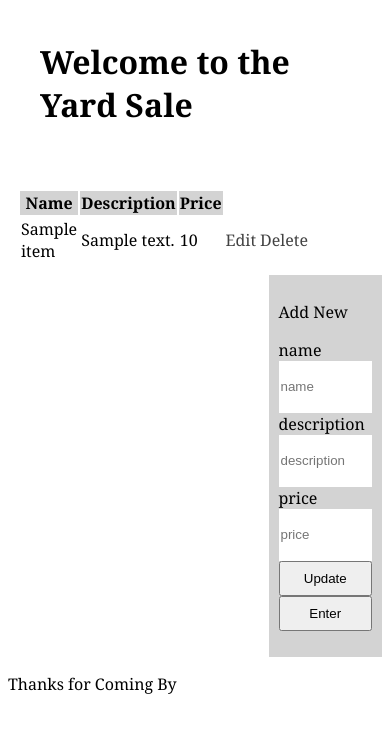
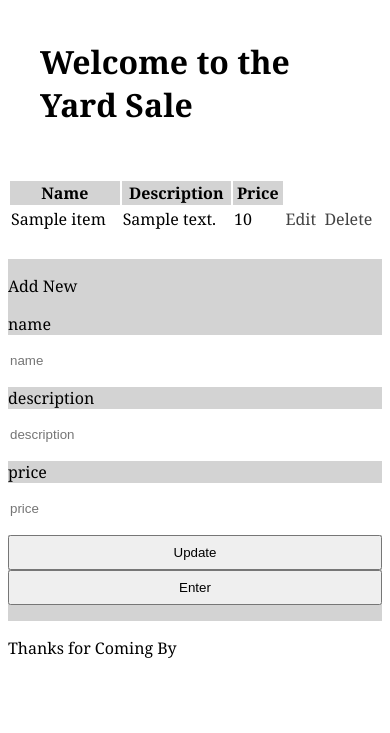
Before and after one commit to lukedanielchang/yardsale, a PHP site: page / in a window 390 px wide. Shown: the top 733 px of the page. Run offline with PHP 8.4, Linux system fonts and the light colour scheme; tables that the repository leaves empty or names only in its code hold one stand-in row (values such as "Sample post").

Commit message:
Add files via upload
switched to flexbox.   added media queries

```diff
--- a/style.css
+++ b/style.css
@@ -1,5 +1,4 @@
 /*global*/
-
 h1{
     padding: 1em;
 }
@@ -12,7 +11,13 @@ a{
     text-decoration: none;
     color: #424242;
 }
+.left{
+    width: 100%;
+}
 
+.right{
+    width: 40%;
+}
 /*table styles*/
 table{
     width: 100%;
@@ -26,30 +31,15 @@ tr{
     border-bottom: 1px solid black;
 }
 
-.columns{
-    float: left;
-    padding: 10px;
-}
-.left{
-    width: 70%;
-}
-
-.right{
-    width: 25%;
-}
-
-.container:after {
-    content: "";
-    display: table;
-    clear: both;
+.container{
+    display: flex;
 }
 /*form styles*/
 #inputform{
     background-color: lightgray;
     margin-left: auto;
     margin-right: auto;
-    float: right;
-    position: sticky;
+ position: sticky;
 }
 
 input[type="text"]{
@@ -62,3 +52,13 @@ button{
     height: 35px;
     width: 100%;
 }
+
+@media only screen and (max-width: 600px) {
+    .container{
+        display: flex;
+        flex-direction: column;
+    }
+    .right{
+    width: 100%;
+}
+}
```
